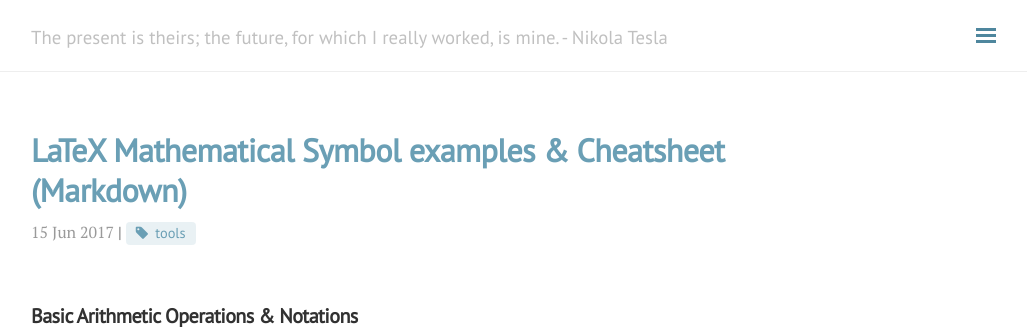
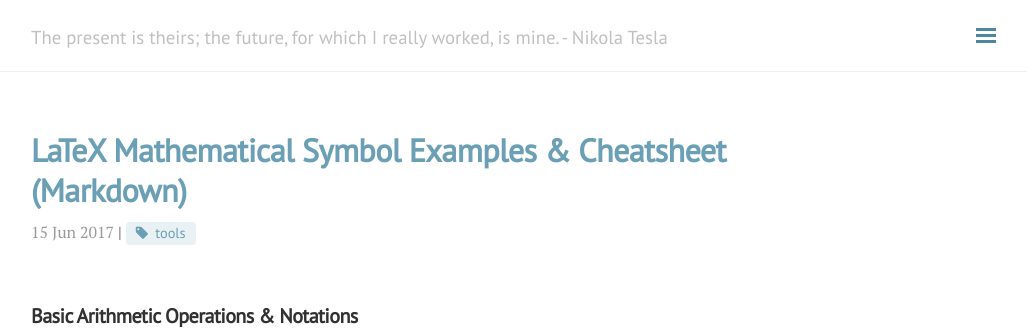
Before and after one commit to andylikescodes/andylikescodes.github.io, a Jekyll site: the page built from _posts/2017-06-15-LaTex-Mathematical-Symbols-Examples-Cheatsheets-markdown.md, in a window 1280 px wide and 900 px high. Shown: the top 329 px of the window, without its empty margins (249-1276 px from the left). Built offline with Jekyll 4.4.1, drawn with Linux system fonts in a browser that asks for light colours; nearby versions of some CDN libraries; formulas are drawn with MathJax 3; comment, search, counter and statistics services are not loaded.

```diff
--- a/_posts/2017-06-15-LaTex-Mathematical-Symbols-Examples-Cheatsheets-markdown.md
+++ b/_posts/2017-06-15-LaTex-Mathematical-Symbols-Examples-Cheatsheets-markdown.md
@@ -1,6 +1,6 @@
 ---
 layout: post
-title: LaTeX Mathematical Symbol examples & Cheatsheet (Markdown)
+title: LaTeX Mathematical Symbol Examples & Cheatsheet (Markdown)
 tag: [tools]
 category: Useful Tools
 ---
```
